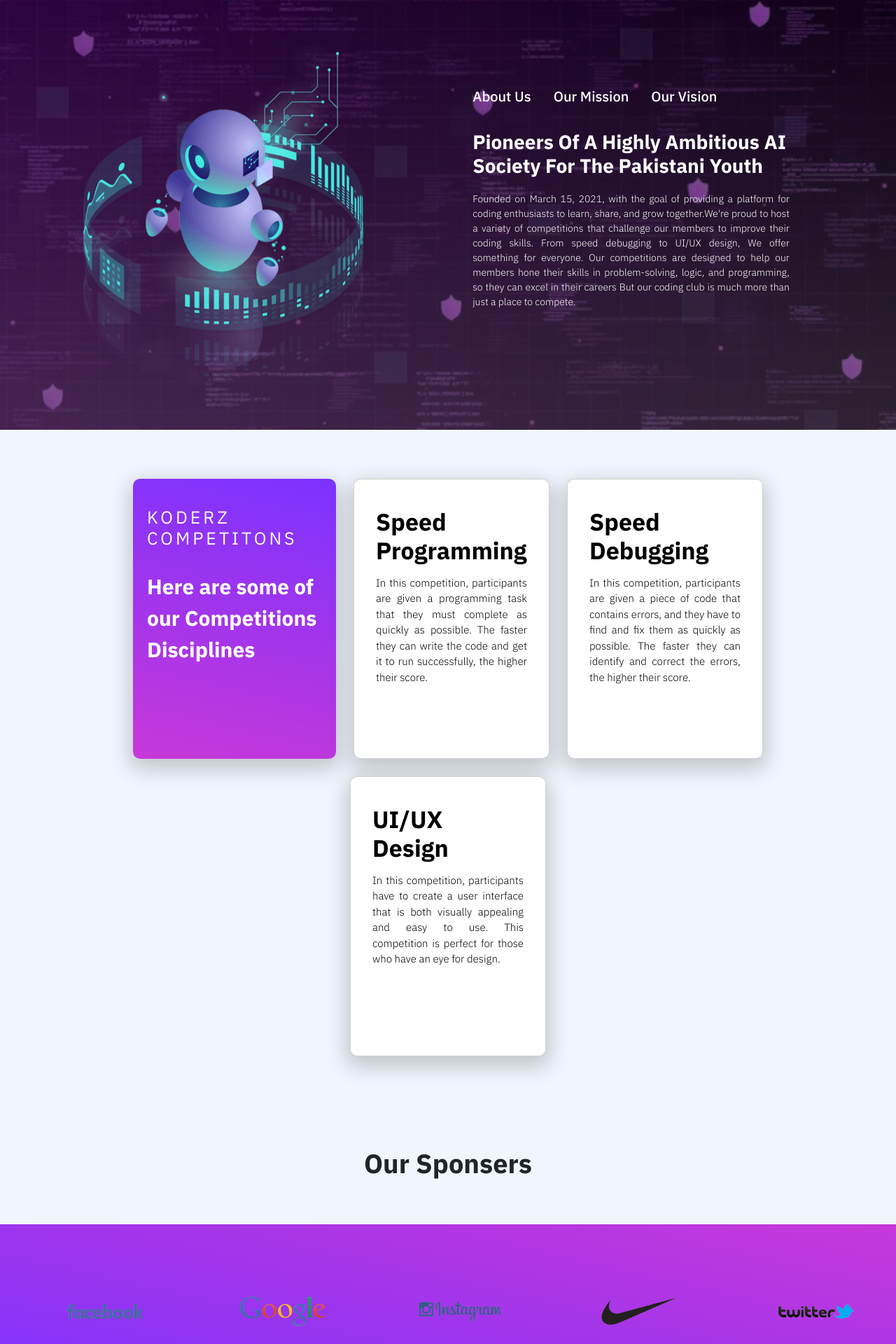
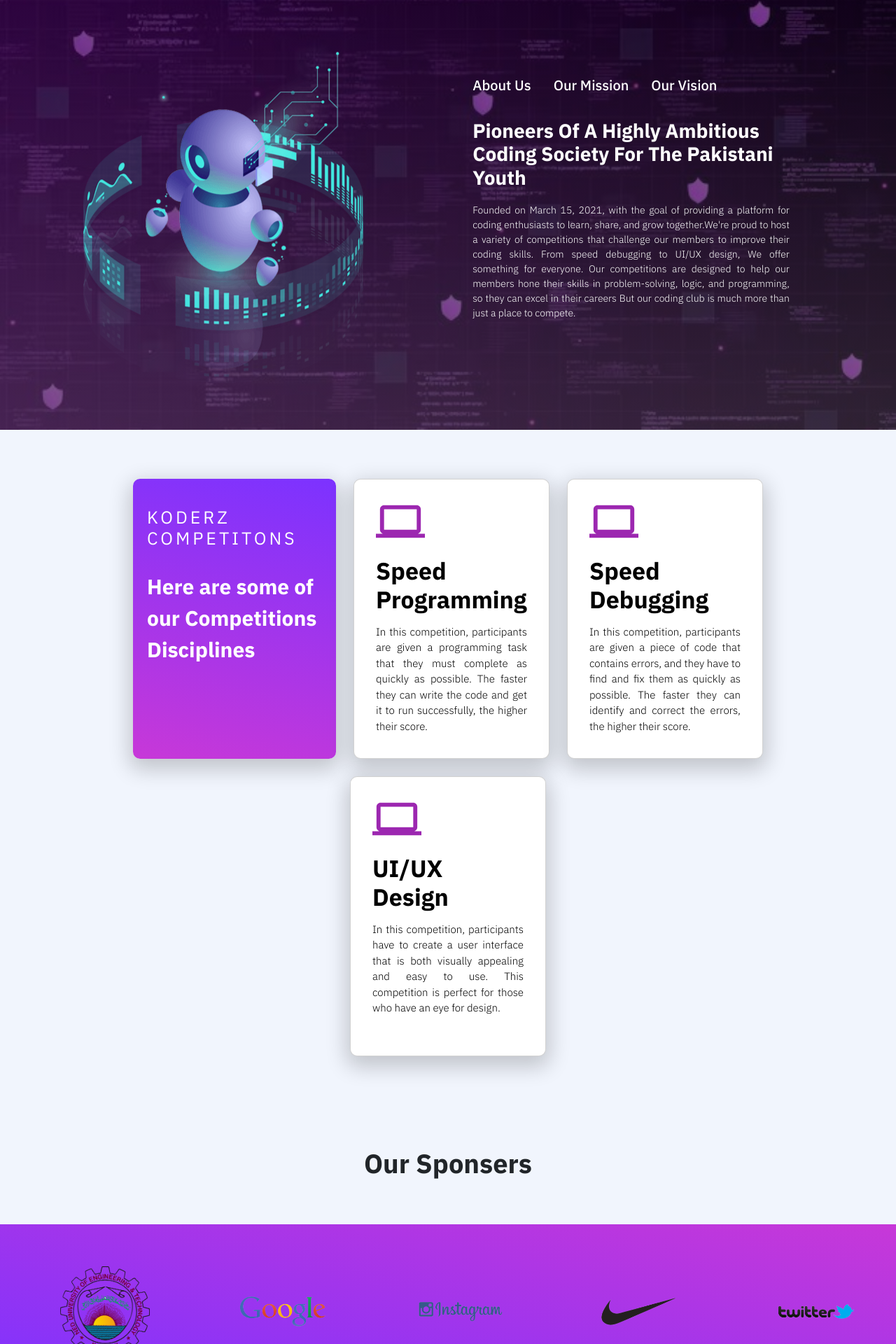
Before and after one commit to ahsan2002/WebKode-23-Coding-Club-Website, a React (Create React App) app: page / in a window 1280 px wide. Shown: the part 1442-3362 px from the top of the page at 70% size. Built offline with nearby package versions, Linux system fonts and the light colour scheme; a web font is replaced by a local one.

Commit message:
Home page done

```diff
--- a/src/Components/HomeComponents/AboutSection/AboutSection.js
+++ b/src/Components/HomeComponents/AboutSection/AboutSection.js
@@ -11,20 +11,20 @@ const AboutSection = () => {
     const Menu = [
         {
             id: 1,
-            heading: "Pioneers of a highly ambitious AI society for the Pakistani youth",
+            heading: "Pioneers of a highly ambitious Coding society for the Pakistani youth",
             category: "about",
             description: "Founded on March 15, 2021, with the goal of providing a platform for coding enthusiasts to learn, share, and grow together.We're proud to host a variety of competitions that challenge our members to improve their coding skills. From speed debugging to UI/UX design, We offer something for everyone. Our competitions are designed to help our members hone their skills in problem-solving, logic, and programming, so they can excel in their careers But our coding club is much more than just a place to compete."
         },
 
         {
             id: 2,
-            heading: "Mentoring and training the young AI innovators ",
+            heading: "Mentoring and training the young generation of Coders",
             category: "mission",
-            description: 'We are a community of coding enthusiasts who are passionate about coding and love to share our knowledge with others. Our mission is to create a platform where people can come together to learn, grow, and compete in coding competitions. We believe that by providing a supportive and collaborative environment, we can help people of all skill levels improve their coding skills and achieve their goals. Our team of experienced programmers and designers are dedicated to creating high-quality competitions and resources that will help you take your coding skills to the next level. '
+            description: 'Our mission is to create a platform where people can come together to learn, grow, and compete in coding competitions. We believe that by providing a supportive and collaborative environment, we can help people of all skill levels improve their coding skills and achieve their goals. Our team of experienced programmers and designers are dedicated to creating high-quality competitions and resources that will help you take your coding skills to the next level. '
         },
         {
             id: 3,
-            heading: "Preparing the future generations of Pakistan for the eminent AI REVOLUTION",
+            heading: "Empowering Coders to shape the FUTURE",
             category: "vision",
             description: 'Our vision is to become the go-to destination for coding enthusiasts around the world. We want to create a platform that is accessible to everyone, regardless of their skill level or background. We believe that by fostering a sense of community and providing high-quality coding competitions and resources, we can help people achieve their full potential and make a positive impact in the world. Our goal is to inspire and empower the next generation of coders and innovators, and we are committed to helping you achieve your dreams. '
         },
--- a/src/Components/HomeComponents/Competitions/Competions.css
+++ b/src/Components/HomeComponents/Competitions/Competions.css
@@ -60,12 +60,6 @@ main {
   box-shadow: 0 10px 30px 5px rgba(0, 0, 0, 0.2);
   gap: 15px;
   padding: 2.5rem 3.1rem 2.5rem 3.1rem;
-  transition: all 0.5s linear;
-}
-
-.card:hover{
-
-  background: linear-gradient(193deg, #7c32ff, #c738d8);
 }
 
 
--- a/src/Components/HomeComponents/Competitions/Competions.jsx
+++ b/src/Components/HomeComponents/Competitions/Competions.jsx
@@ -1,7 +1,8 @@
 import React from 'react'
 import "./Competions.css"
-// import ComputerIcon from '@mui/icons-material/Computer';
-// import { purple } from '@mui/material/colors';
+import ComputerIcon from '@mui/icons-material/Computer';
+import { purple } from '@mui/material/colors';
+import {MdComputer} from "react-icons/md";
 
 const Competions = () => {
 
@@ -10,19 +11,22 @@ const Competions = () => {
       id: 1,
       heading: 'Speed Programming',
       description: 'In this competition, participants are given a programming task that they must complete as quickly as possible. The faster they can write the code and get it to run successfully, the higher their score.',
-      // img:<ComputerIcon sx={{ fontSize: 70,color: purple[500] }} />
+      img:<ComputerIcon sx={{ fontSize: 70,color: purple[500] }} />
+      // img:<MdComputer />
     },
     {
       id: 1,
       heading: 'Speed Debugging',
       description: 'In this competition, participants are given a piece of code that contains errors, and they have to find and fix them as quickly as possible. The faster they can identify and correct the errors, the higher their score.',
-      // img:<ComputerIcon sx={{ fontSize: 70,color: purple[500] }} />
+      img:<ComputerIcon sx={{ fontSize: 70,color: purple[500] }} />
+      // img:<MdComputer />
     },
     {
       id: 1,
       heading: 'UI/UX Design ',
       description: 'In this competition, participants have to create a user interface that is both visually appealing and easy to use. This competition is perfect for those who have an eye for design.',
-      // img:<ComputerIcon sx={{ fontSize: 70, color: purple[500] }} />
+      img:<ComputerIcon sx={{ fontSize: 70, color: purple[500] }} />
+      // img:<MdComputer />
     },
   ]
 
--- a/src/Components/HomeComponents/SponserSection/SponserSection.js
+++ b/src/Components/HomeComponents/SponserSection/SponserSection.js
@@ -31,8 +31,8 @@ const SponserSection = () => {
         <section className="container-fluid section-sponser">
             <h2 className="text-center main-sponser-heading">Our Sponsers</h2>
             <Slider className="customer-logos slider" {...settings}>
-                <div className="slide"><img src="./images/adidas.png" alt="logo" /></div>
-                <div className="slide"><img src="./images/facebook.png" alt="logo" /></div>
+                <div className="slide"><img src="./images/octdaily.png" alt="logo" /></div>
+                <div className="slide"><img src="./images/ned.png" alt="logo" /></div>
                 <div className="slide"><img src="./images/google.png" alt="logo" /></div>
                 <div className="slide"><img src="./images/instagram.png" alt="logo" /></div>
                 <div className="slide"><img src="./images/nike.png" alt="logo" /></div>
```
Also changed, not shown: public/images/ned.png (added), public/images/octdaily.png (added).
